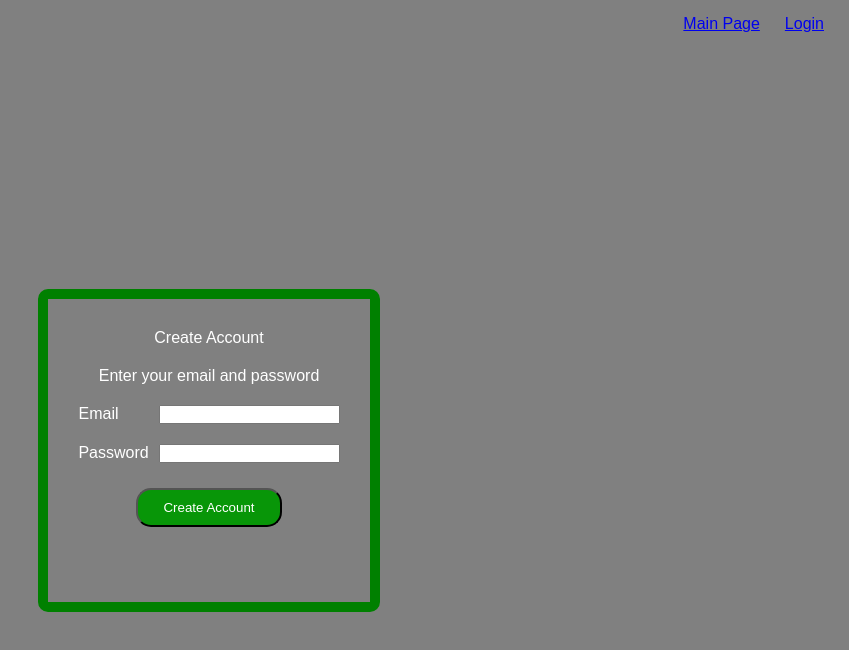
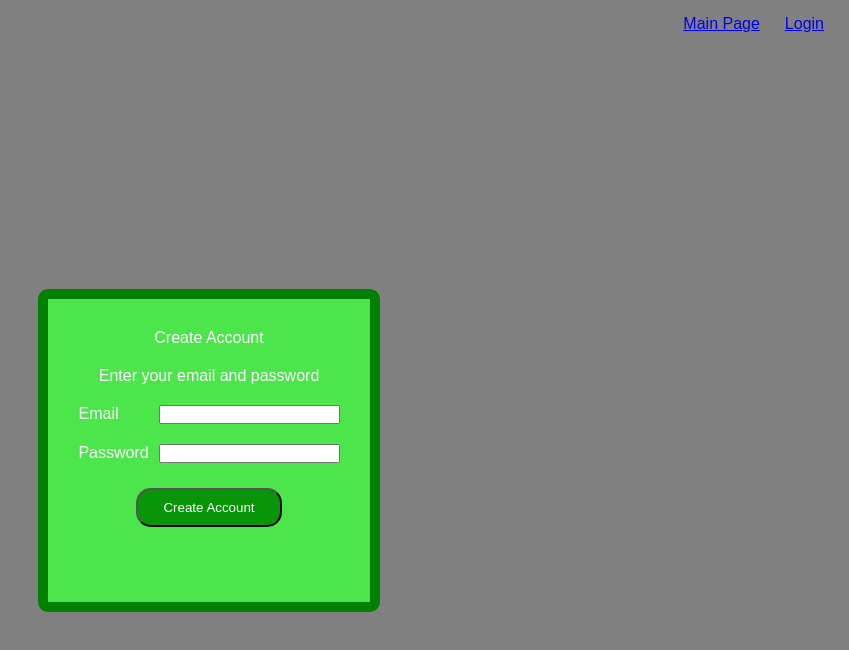
Before and after one commit to edinvnode/advanced-forum-app, a React (Create React App) app in the folder frontend/: page /create in a window 1280 px wide. Shown: the top 650 px of the page, without its empty margins (431-1280 px from the left). Built offline with nearby package versions, Linux system fonts and the light colour scheme.

Commit message:
Background color change

```diff
--- a/frontend/src/components/Create.js
+++ b/frontend/src/components/Create.js
@@ -34,7 +34,7 @@ const Create = () => {
 
     if (!response.ok) {
       setError(json.error);
-      //setEmptyFields(json.emptyFields);
+
     }
     if (response.ok) {
       setEmail('');
--- a/frontend/src/index.css
+++ b/frontend/src/index.css
@@ -44,6 +44,7 @@ form {
   border-radius: 10px;
   border: 10px solid green;
   padding: 30px;
+  background-color: rgb(76, 230, 76);
 }
 
 .lbl-email {
```
